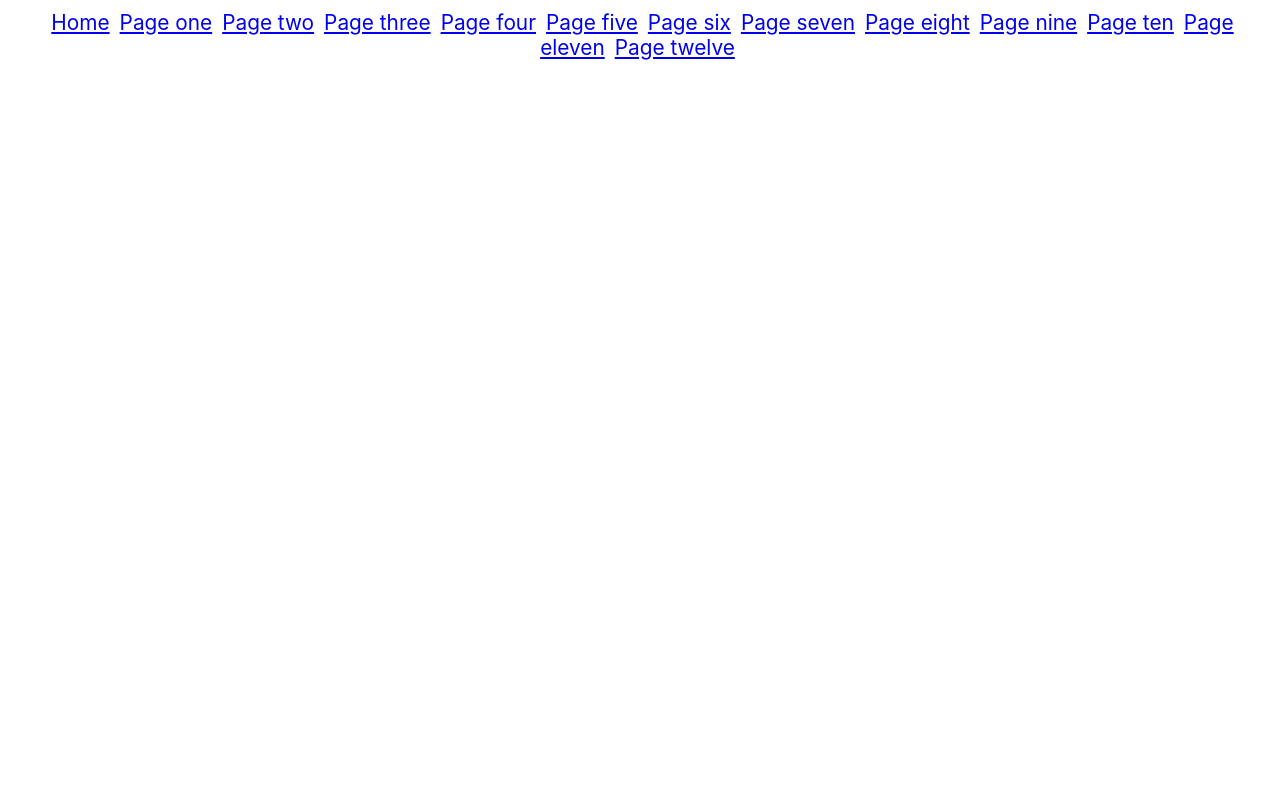
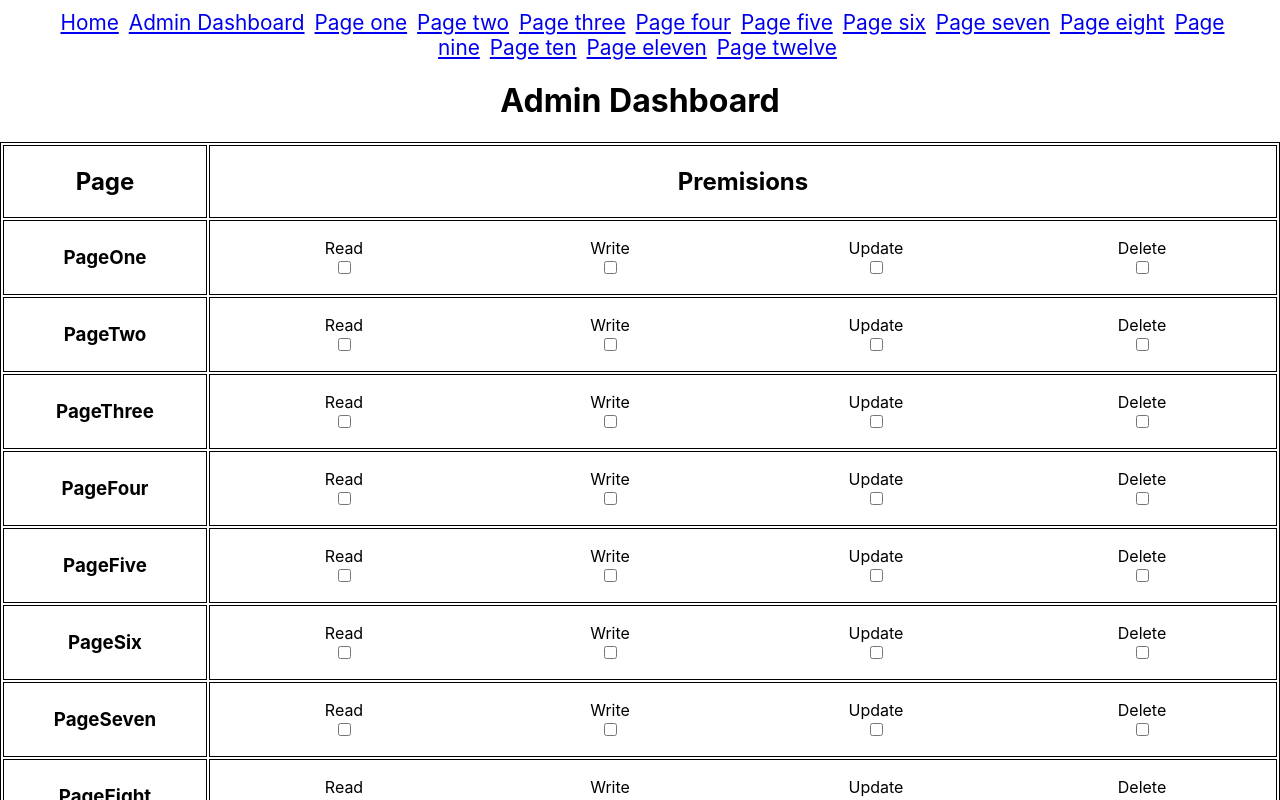
Before and after one commit to AhmedEldessouki/react-redux-typescript, a React (Create React App) app: page /admin-dashboard in a window 1280 px wide. Shown: the top 800 px of the page. Built offline with nearby package versions, Linux system fonts and the light colour scheme.

Commit message:
form ofr the muckup

```diff
--- a/src/App.tsx
+++ b/src/App.tsx
@@ -1,6 +1,7 @@
 import React from "react";
 import { BrowserRouter as Router, Switch, Route, Link } from "react-router-dom";
 import "./App.css";
+import AdminDashboard from "./pages/adminDashboard";
 import PageEight from "./pages/pageEight";
 import PageEleven from "./pages/pageEleven";
 import PageFive from "./pages/pageFive";
@@ -21,6 +22,7 @@ function App() {
         <Router>
           <nav className="Nav">
             <Link to="/">Home</Link>
+            <Link to="/admin-dashboard">Admin Dashboard</Link>
             <Link to="/page-one">Page one</Link>
             <Link to="/page-two">Page two</Link>
             <Link to="/page-three">Page three</Link>
@@ -36,6 +38,9 @@ function App() {
           </nav>
           <Switch>
             <Route path="/" exact />
+            <Route path="/admin-dashboard">
+              <AdminDashboard />
+            </Route>
             <Route path="/page-one">
               <PageOne />
             </Route>
--- /dev/null
+++ b/src/pages/adminDashboard.tsx
@@ -0,0 +1,84 @@
+import React from "react";
+
+function AdminDashboard() {
+  const state = [
+    "PageOne",
+    "PageTwo",
+    "PageThree",
+    "PageFour",
+    "PageFive",
+    "PageSix",
+    "PageSeven",
+    "PageEight",
+    "PageNine",
+    "PageTen",
+    "PageEleven",
+    "PageTwelve",
+  ];
+  const tableBorder: React.CSSProperties = { border: "1px solid black" };
+  const fieldStyle: React.CSSProperties = {
+    display: "flex",
+    flexDirection: "column",
+    alignItems: "center",
+    width: "100%",
+    margin: "16px auto",
+  };
+  return (
+    <div>
+      <h1>Admin Dashboard</h1>
+      <form
+        onSubmit={(e) => {
+          e.preventDefault();
+        }}
+      >
+        <table style={{ width: "100%", maxHeight: "90vh", ...tableBorder }}>
+          <thead>
+            <tr>
+              <th style={{ ...tableBorder, width: "200px" }}>
+                <h2>Page</h2>
+              </th>
+              <th style={tableBorder}>
+                <h2>Premisions</h2>
+              </th>
+            </tr>
+          </thead>
+          <tbody>
+            {state.map((item) => (
+              <tr style={tableBorder} key={item}>
+                <td style={{ ...tableBorder, width: "200px" }}>
+                  <h3>{item}</h3>
+                </td>
+                <td
+                  style={{
+                    ...tableBorder,
+                    display: "flex",
+                    flexDirection: "row",
+                  }}
+                >
+                  <label style={fieldStyle} htmlFor={`${item}-read`}>
+                    Read
+                    <input type="checkbox" name="" id={`${item}-read`} />
+                  </label>
+                  <label style={fieldStyle} htmlFor={`${item}-write`}>
+                    Write
+                    <input type="checkbox" name="" id={`${item}-write`} />
+                  </label>
+                  <label style={fieldStyle} htmlFor={`${item}-update`}>
+                    Update
+                    <input type="checkbox" name="" id={`${item}-update`} />
+                  </label>
+                  <label style={fieldStyle} htmlFor={`${item}-delete`}>
+                    Delete
+                    <input type="checkbox" name="" id={`${item}-delete`} />
+                  </label>
+                </td>
+              </tr>
+            ))}
+          </tbody>
+        </table>
+      </form>
+    </div>
+  );
+}
+
+export default AdminDashboard;
```
